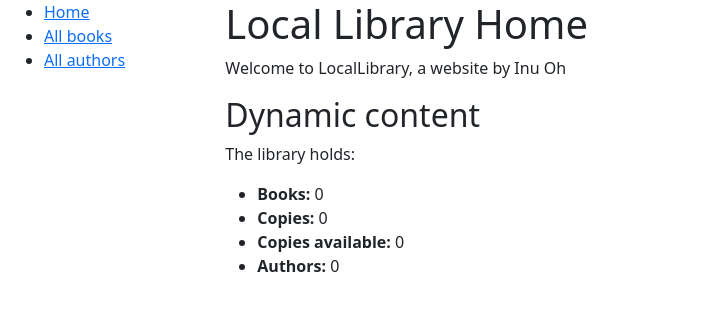
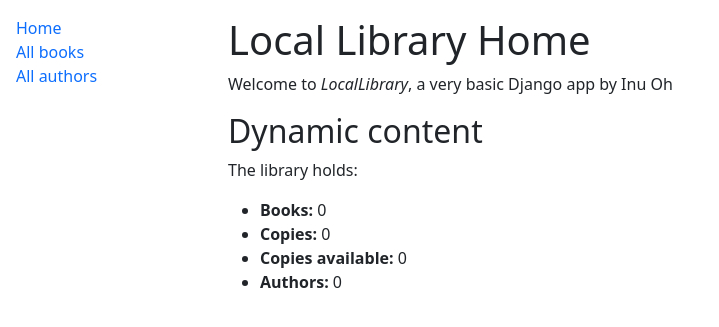
Before and after one commit to Inu-Oh/bibli, a Django app: page /catalog/ in a window 1280 px wide. Shown: the top 327 px of the page, without its empty margins (0-719 px from the left). Run offline with Django 5.2, Linux system fonts and the light colour scheme; data that the repository does not hold is empty.

Commit message:
step 5.2 - bug fixes

```diff
--- a/catalog/static/css/style.css
+++ b/catalog/static/css/style.css
@@ -1,5 +1,7 @@
-.sidear-nav {
+.sidebar-nav {
     margin-top: 20;
     padding: 0;
     list-style: none;
 }
+
+a {text-decoration: none;}
--- a/catalog/templates/base_generic.html
+++ b/catalog/templates/base_generic.html
@@ -2,20 +2,20 @@
 <html lang="en">
     <head>
         {% block title %}
-            <title>Local Library</title>
+            <title>Inuland Oh Library</title>
         {% endblock %}
         <meta charset="utf-8" />
         <meta name="viewport" content="width=device-width, initial-scale=1" />
         <link href="https://cdn.jsdelivr.net/npm/bootstrap@5.3.3/dist/css/bootstrap.min.css"
             rel="stylesheet"
-            integrity="QWTKZyjpPEjISv5WaRU9OFeRpok6YctnYmDr5pNlyT2bRjXh0JMhjY6hW+ALEwIH"
+            integrity="sha384-QWTKZyjpPEjISv5WaRU9OFeRpok6YctnYmDr5pNlyT2bRjXh0JMhjY6hW+ALEwIH"
             crossorigin="anonymous">
         <!--Additional CSS in static file-->
         {% load static %}
-        <link rel="stylesheet" href="{% static 'css/styles.css' %}" />
+        <link rel="stylesheet" href="{% static 'css/style.css' %}" />
     </head>
     <body>
-        <div class="container-fluid">
+        <div class="container-fluid p-3">
             <div class="row">
                 <div class="col-sm-2">
                     {% block sidebar %}
--- a/catalog/templates/index.html
+++ b/catalog/templates/index.html
@@ -2,7 +2,7 @@
 
 {% block content %}
     <h1>Local Library Home</h1>
-    <p>Welcome to LocalLibrary, a website by Inu Oh</p>
+    <p>Welcome to <em>LocalLibrary</em>, a very basic Django app by Inu Oh</p>
     <h2>Dynamic content</h2>
     <p>The library holds:</p>
     <ul>
--- a/locallibrary/settings.py
+++ b/locallibrary/settings.py
@@ -119,7 +119,7 @@ USE_TZ = True
 # https://docs.djangoproject.com/en/5.2/howto/static-files/
 
 
-STATIC_URL = "static/"
+STATIC_URL = "/catalog/static/"
 STATIC_ROOT = os.path.join(BASE_DIR, 'catalog/static')
 
 # Default primary key field type
--- a/locallibrary/urls.py
+++ b/locallibrary/urls.py
@@ -25,4 +25,6 @@ urlpatterns = [
     path('', RedirectView.as_view(url='catalog/')),
     path('admin/', admin.site.urls),
     path('catalog/', include('catalog.urls')),
-] + static(settings.STATIC_URL, document_root=settings.STATIC_ROOT)
+]
+
+urlpatterns += static(settings.STATIC_URL, document_root=settings.STATIC_ROOT)
```
